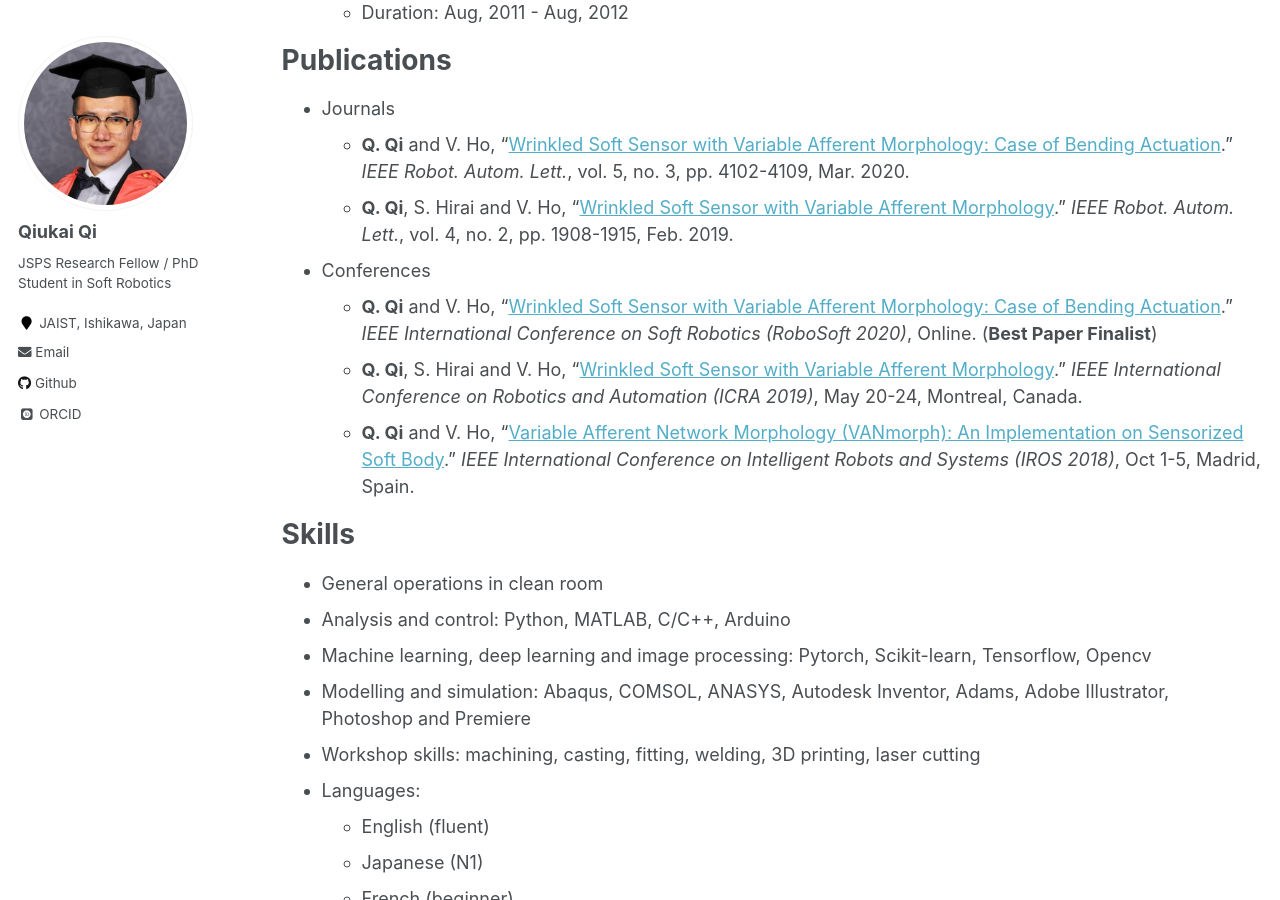
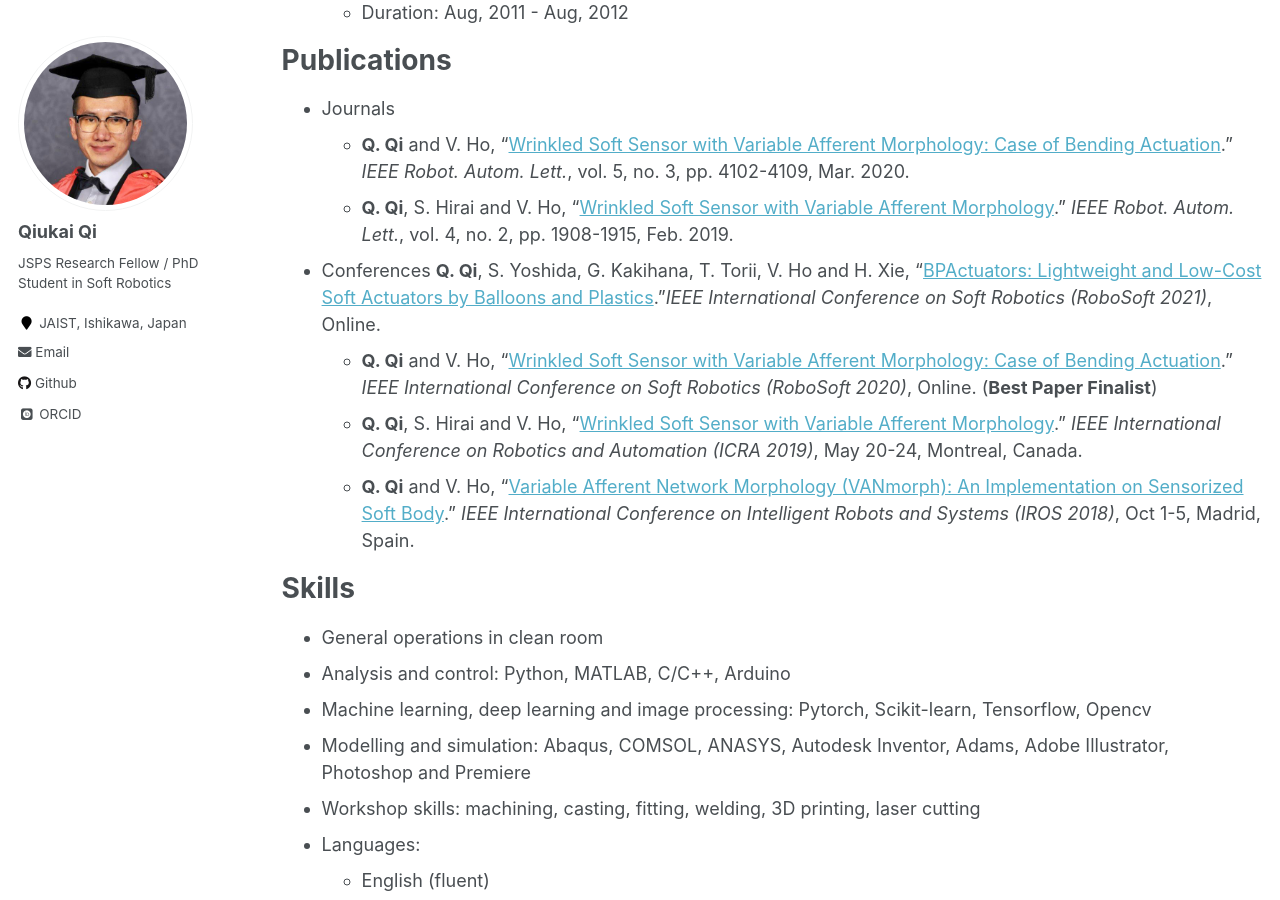
Before and after one commit to QiukaiQi/qiukaiqi.github.io, a Jekyll site: the page built from _pages/CV.md, in a window 1280 px wide and 900 px high, scrolled down 1397 px. Built offline with Jekyll 4.4.1, drawn with Linux system fonts in a browser that asks for light colours; some web fonts are replaced.

Commit message:
Update CV.md

```diff
--- a/_pages/CV.md
+++ b/_pages/CV.md
@@ -58,6 +58,7 @@
   * **Q. Qi** and V. Ho, "[Wrinkled Soft Sensor with Variable Afferent Morphology: Case of Bending Actuation](https://ieeexplore.ieee.org/document/9044791)." *IEEE Robot. Autom. Lett.*, vol. 5, no. 3, pp. 4102-4109, Mar. 2020.
   * **Q. Qi**, S. Hirai and V. Ho, "[Wrinkled Soft Sensor with Variable Afferent Morphology](https://ieeexplore.ieee.org/document/8638951)." *IEEE Robot. Autom. Lett.*, vol. 4, no. 2, pp. 1908-1915, Feb. 2019.
 * Conferences
+  **Q. Qi**, S. Yoshida, G. Kakihana, T. Torii, V. Ho and H. Xie, "[BPActuators: Lightweight and Low-Cost Soft Actuators by Balloons and Plastics](http://arxiv.org/abs/2103.01409)."*IEEE International Conference on Soft Robotics (RoboSoft 2021)*, Online.
   * **Q. Qi** and V. Ho, "[Wrinkled Soft Sensor with Variable Afferent Morphology: Case of Bending Actuation](https://ieeexplore.ieee.org/document/9044791)." *IEEE International Conference on Soft Robotics (RoboSoft 2020)*, Online. (**Best Paper Finalist**)
   * **Q. Qi**, S. Hirai and V. Ho, "[Wrinkled Soft Sensor with Variable Afferent Morphology](https://ieeexplore.ieee.org/document/8638951)." *IEEE International Conference on Robotics and Automation (ICRA 2019)*, May 20-24, Montreal, Canada.
   * **Q. Qi** and V. Ho, "[Variable Afferent Network Morphology (VANmorph): An Implementation on Sensorized Soft Body](http://iros2018.softhaptics.website/)." *IEEE International Conference on Intelligent Robots and Systems (IROS 2018)*, Oct 1-5, Madrid, Spain.
```
